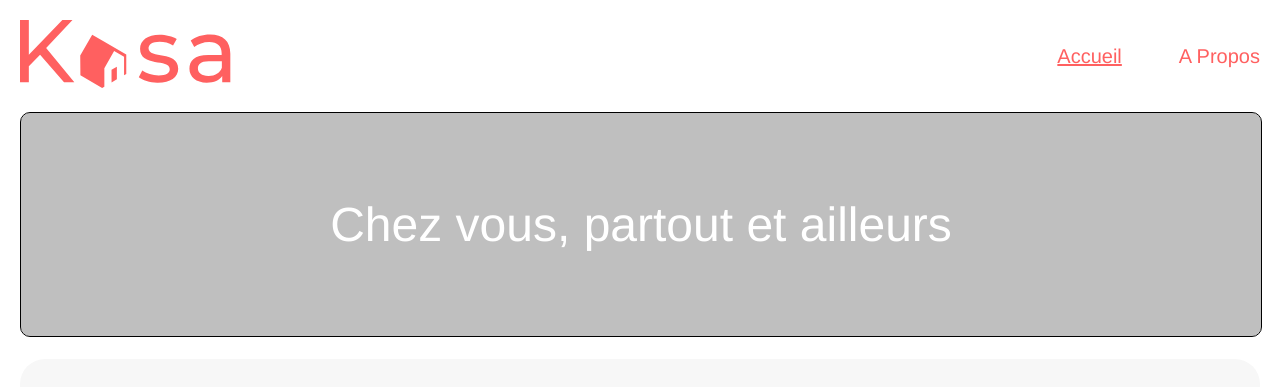
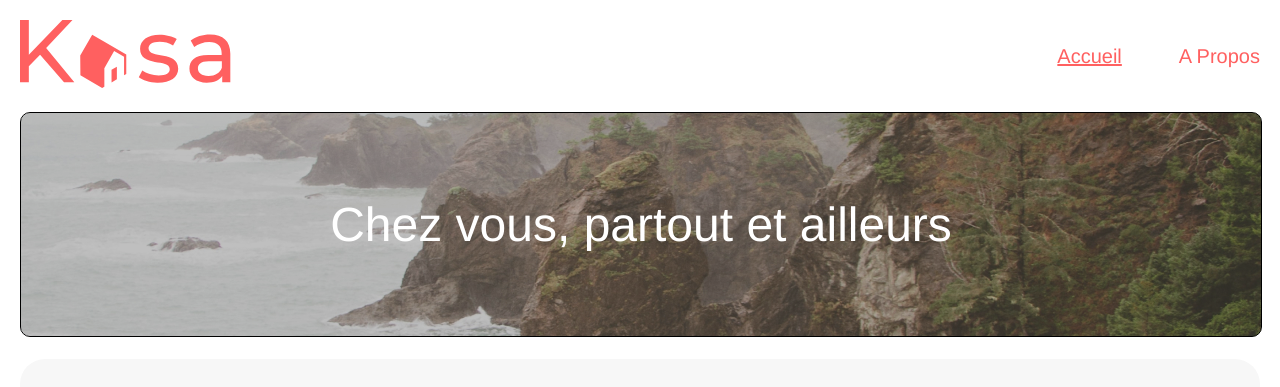
Before and after one commit to mikafrdev/MikaelDelpont_7_21032023, a React (Create React App) app: page / in a window 1280 px wide. Shown: the top 387 px of the page. Built offline with nearby package versions, Linux system fonts and the light colour scheme; grey boxes are pictures that could not be loaded.

Commit message:
WIP Banner HP + About

```diff
--- a/src/pages/About/index.jsx
+++ b/src/pages/About/index.jsx
@@ -25,8 +25,6 @@ const AboutSection = styled.section`
 `
 
 export default function About() {
-
-    console.log({BannerAbout})
     return (
         <HomeContainer>
             <Banner image={BannerAbout} />
--- a/src/pages/Home/index.jsx
+++ b/src/pages/Home/index.jsx
@@ -1,4 +1,5 @@
 import Banner from '../../components/Banner'
+import BannerHome from "../../assets/banner-home.jpg";
 import Card from '../../components/Card'
 import styled from 'styled-components'
 import { device } from '../../utils/style/Devices';
@@ -32,7 +33,7 @@ export default function Home() {
 
     return (
         <HomeContainer>
-            <Banner />
+            <Banner image={BannerHome} />
             <CardCSection>
                 {products.map((product) => {
                     return (
```
